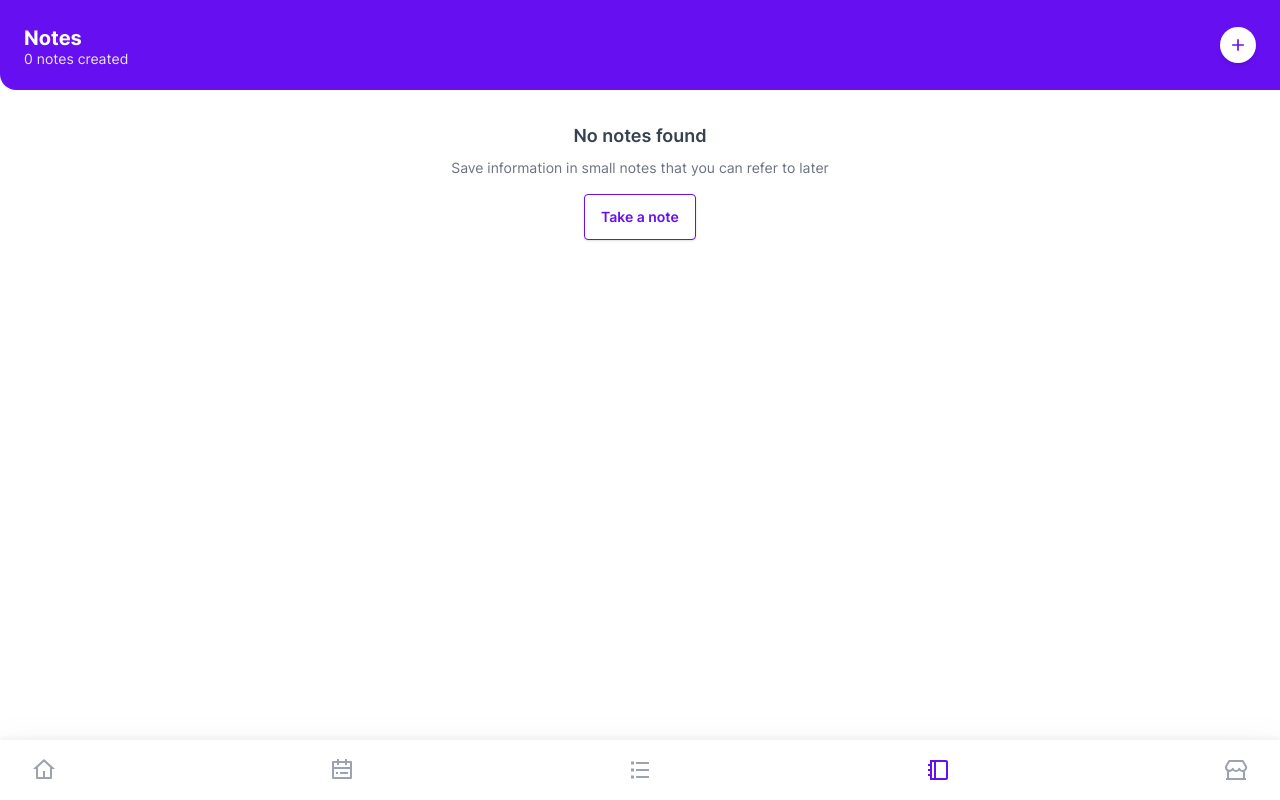
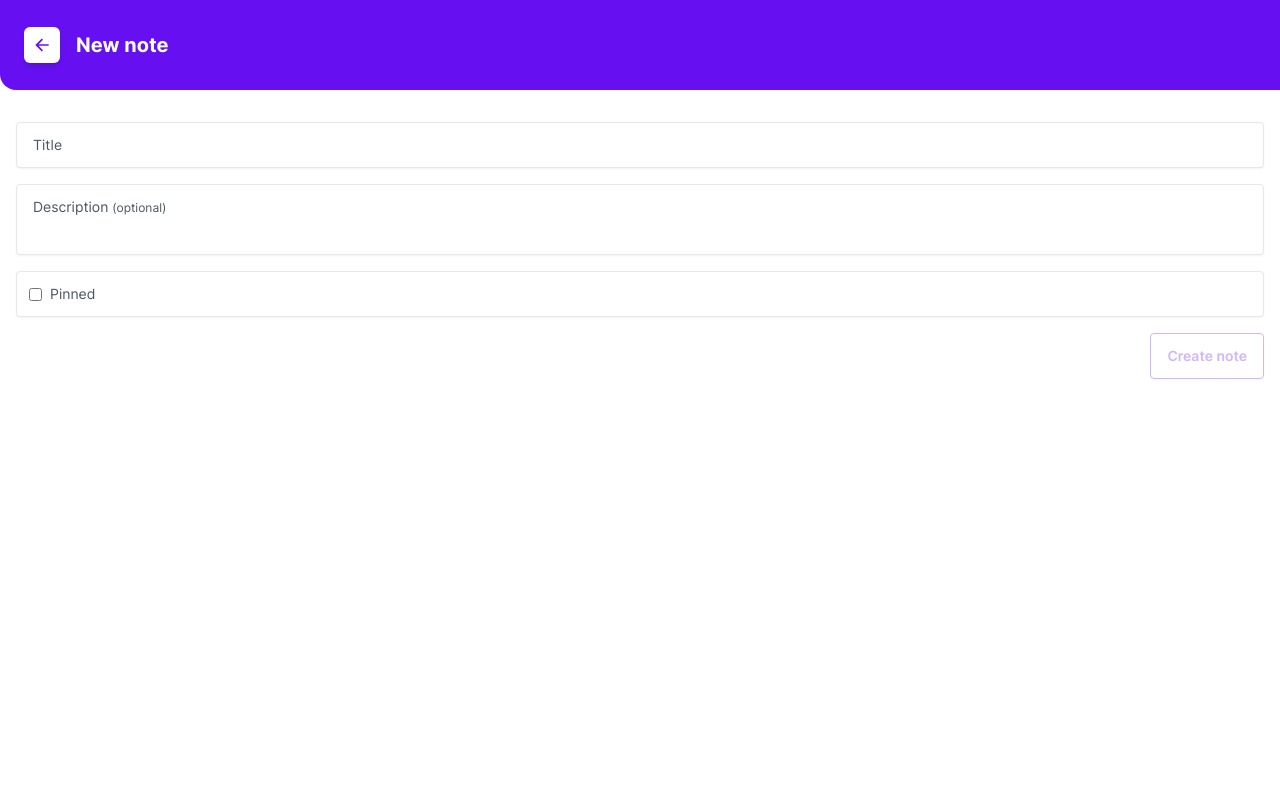
Before and after one commit to thismarcoantonio/personal-app, a Vue app: page /notes/1 in a window 1280 px wide. Built offline with nearby package versions, Linux system fonts and the light colour scheme.

Commit message:
Add create note page

```diff
--- a/src/database/Notes.ts
+++ b/src/database/Notes.ts
@@ -1,3 +1,4 @@
+import dayjs from "dayjs";
 import { db, Databases } from "@/database";
 
 export interface Note {
@@ -17,6 +18,15 @@ class NotesTable {
   public list(): Promise<Note[]> {
     return this.db.toArray();
   }
+
+  public async save(values: Partial<Note>): Promise<Note> {
+    const noteId = await this.db.put({
+      ...values,
+      createdAt: values.createdAt ?? dayjs().valueOf(),
+      updatedAt: dayjs().valueOf(),
+    });
+    return this.db.get(noteId);
+  }
 }
 
 export const Notes = new NotesTable();
--- /dev/null
+++ b/src/views/Notes/NotesSave.vue
@@ -0,0 +1,63 @@
+<template>
+  <fullscreen-dialog
+    :open="open"
+    :title="isEdit ? 'Update note' : 'New note'"
+    @close="emit('close')"
+  >
+    <form-wrapper @submit="handleSubmit" v-slot="form">
+      <text-field
+        required
+        name="title"
+        label="Title"
+        :initial-value="note?.title"
+      />
+      <text-field
+        multiline
+        name="description"
+        label="Description"
+        :initial-value="note?.description"
+      />
+      <checkbox-field
+        name="pinned"
+        label="Pinned"
+        :initial-value="note?.pinned"
+      />
+      <main-button class="ml-auto" :disabled="!form.valid">
+        {{ isEdit ? "Update note" : "Create note" }}
+      </main-button>
+    </form-wrapper>
+  </fullscreen-dialog>
+</template>
+
+<script lang="ts" setup>
+import { computed } from "vue";
+import { Notes, type Note } from "@/database/Notes";
+import FullscreenDialog from "@/components/FullscreenDialog.vue";
+import FormWrapper from "@/components/Form/FormWrapper.vue";
+import TextField from "@/components/Form/TextField.vue";
+import CheckboxField from "@/components/Form/CheckboxField.vue";
+import MainButton from "@/components/MainButton.vue";
+
+const props = defineProps<{
+  note?: Note;
+  open: boolean;
+}>();
+
+const emit = defineEmits<{
+  (event: "close"): void;
+  (event: "submitted"): void;
+}>();
+
+const isEdit = computed(() => {
+  return !!props.note;
+});
+
+async function handleSubmit(
+  values: Omit<Note, "id" | "cretedAt" | "updatedAt">
+) {
+  const note = props.note?.id ? { ...values, id: props.note.id } : values;
+
+  await Notes.save(note);
+  emit("submitted");
+}
+</script>
--- a/src/views/Notes/NotesView.vue
+++ b/src/views/Notes/NotesView.vue
@@ -21,25 +21,58 @@
       <notes-card v-for="note in notes" :key="note.id" :note="note" />
     </div>
   </div>
+  <notes-save
+    :open="isCreatePage || isEditPage"
+    :reminder="noteToEdit"
+    @close="closeCreatePage"
+    @submitted="onSubmitted"
+  />
 </template>
 
 <script lang="ts" setup>
-import { ref } from "vue";
-import { useRouter } from "vue-router";
-import type { Note } from "@/database/Notes";
+import { ref, computed, onMounted } from "vue";
+import { useRoute, useRouter } from "vue-router";
+import { Notes, type Note } from "@/database/Notes";
 import PageHeader from "@/components/PageHeader.vue";
 import IconButton from "@/components/IconButton.vue";
 import SearchField from "@/components/SearchField.vue";
 import EmptyContent from "@/components/EmptyContent.vue";
 import MainButton from "@/components/MainButton.vue";
+import NotesSave from "./NotesSave.vue";
 import NotesCard from "./NotesCard.vue";
 
+const router = useRouter();
+const route = useRoute();
 const search = ref("");
 const notes = ref<Note[]>([]);
 
-const router = useRouter();
+const isCreatePage = computed(() => {
+  return route.params.action === "create";
+});
+
+const isEditPage = computed(() => {
+  return !!route.params.action;
+});
+
+const noteToEdit = computed(() => {
+  if (!route.params.action || route.params.action === "create") return;
+  return notes.value.find((note) => note.id === Number(route.params.action));
+});
 
 function openCreatePage() {
   return router.push("/notes/create");
 }
+
+function closeCreatePage() {
+  return router.push("/notes");
+}
+
+async function onSubmitted() {
+  notes.value = await Notes.list();
+  closeCreatePage();
+}
+
+onMounted(async () => {
+  notes.value = await Notes.list();
+});
 </script>
```
